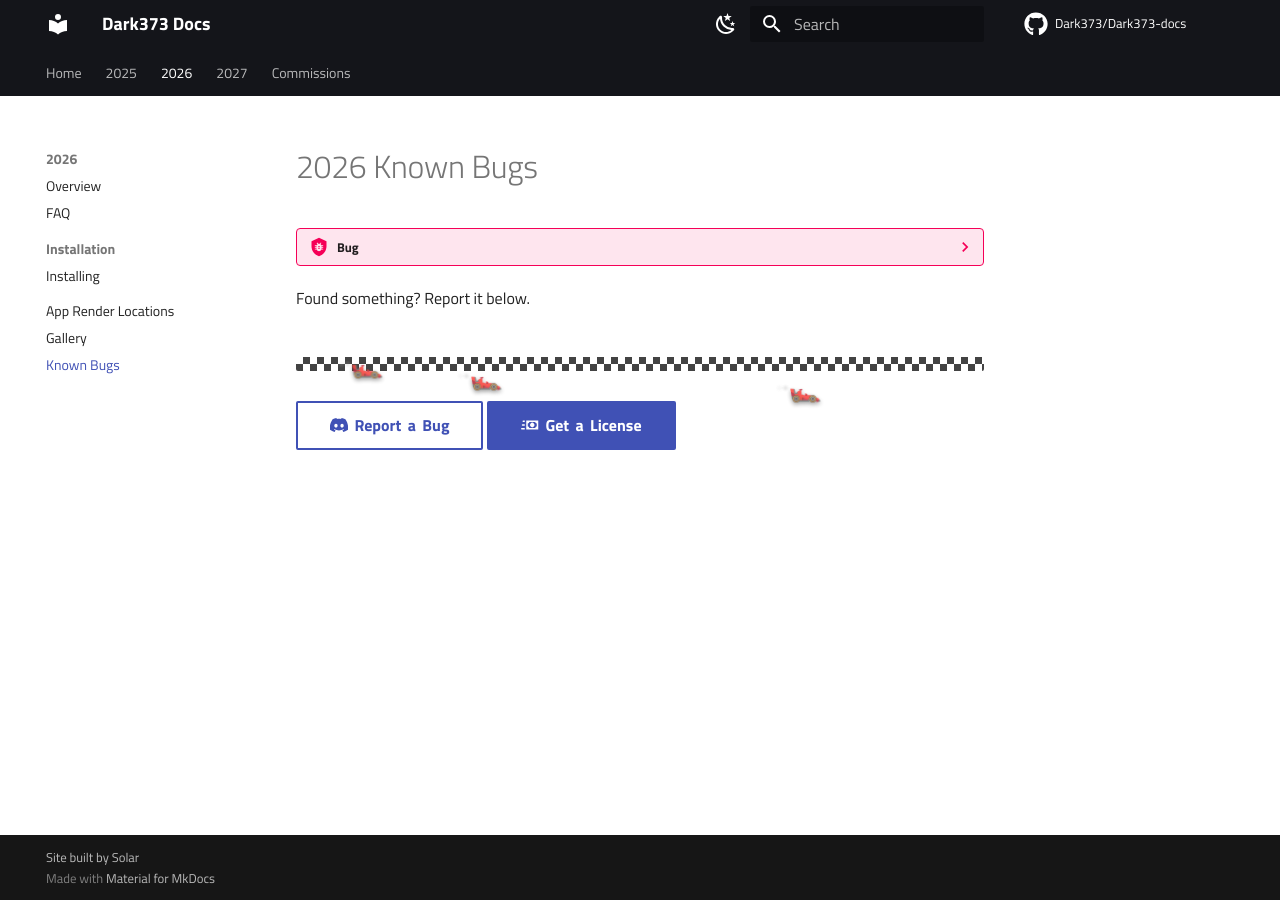
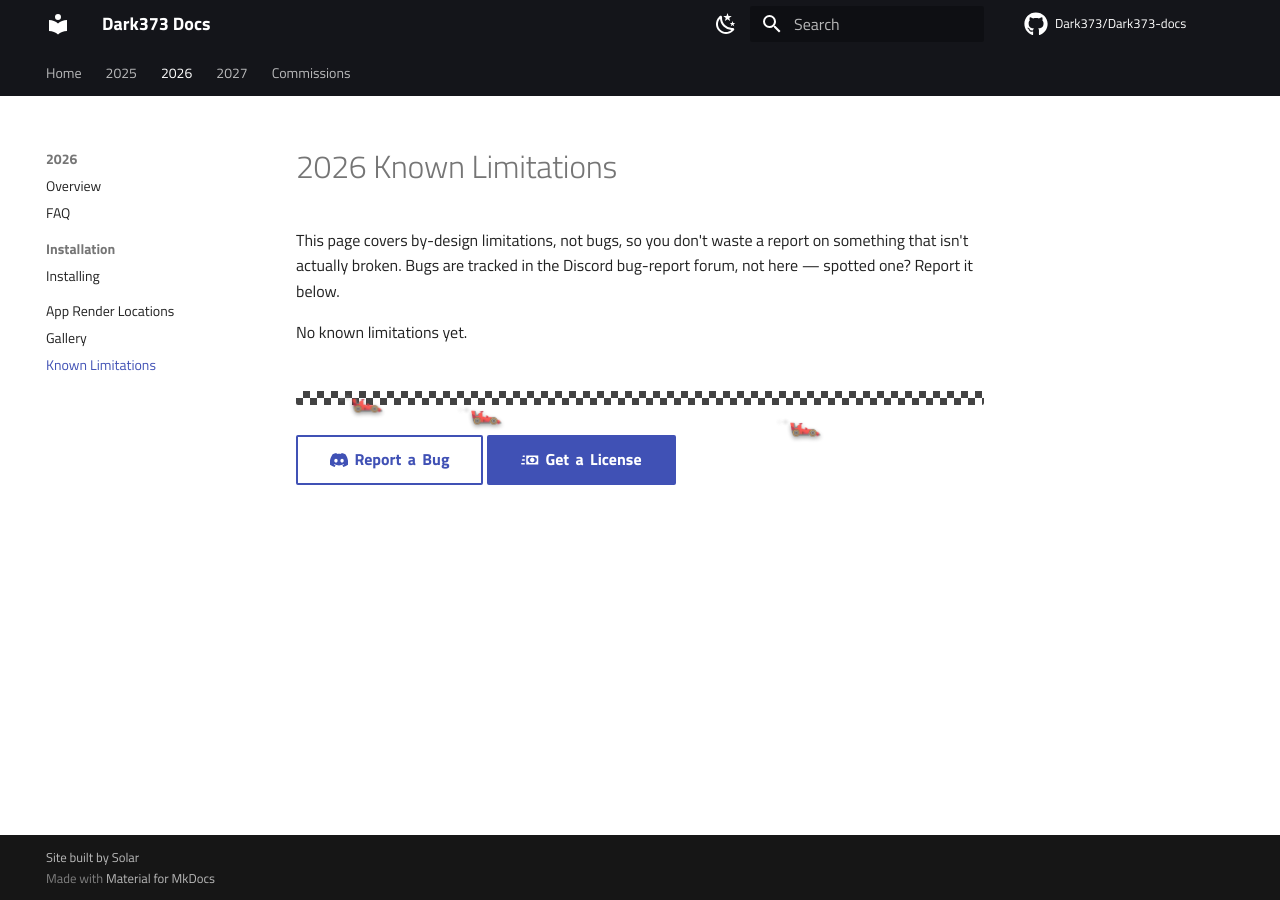
Before and after one commit to Dark373/Dark373-docs, an MkDocs documentation site: the page built from docs/project-1/known-bugs.md, in a window 1280 px wide. Built offline with MkDocs 1.6.1 and Material for MkDocs 9.7.7, drawn with Linux system fonts in a browser that asks for light colours; comment, search, counter and statistics services are not loaded.

Commit message:
Rename Known Bugs to Known Limitations
Live bug tracking already happens in the Discord bug-report forum,
and won't be duplicated here. Repurposed the page to document
by-design limitations only (not bugs), so users don't waste a report
on something that isn't actually broken:

- Nav label, page H1, and homepage-style Links list all renamed
  Known Bugs -> Known Limitations (2025 and 2026 - 2027 doesn't have
  this page yet)
- Dropped the "known bugs" table/tracker entirely
- 2025 keeps its real limitation (the pre-v9.8 driver naming note);
  2026 says "No known limitations yet" until one applies
- Both point bug reports at the Discord forum instead

```diff
--- a/docs/project-1/known-bugs.md
+++ b/docs/project-1/known-bugs.md
@@ -1,11 +1,10 @@
-# 2026 Known Bugs
+# 2026 Known Limitations
 
-??? bug
-    | Bug | Status | Notes |
-    | --- | --- | --- |
-    | No known bugs | n/a | n/a |
+This page covers by-design limitations, not bugs, so you don't waste a
+report on something that isn't actually broken. Bugs are tracked in the
+Discord bug-report forum, not here — spotted one? Report it below.
 
-Found something? Report it below.
+No known limitations yet.
 
 <div class="checker-divider"></div>
 
--- a/mkdocs.yml
+++ b/mkdocs.yml
@@ -83,7 +83,7 @@ nav:
           - Setup: f1-2025-theme/theme-options.md
       - App Render Locations: f1-2025-theme/app-render-locations.md
       - Gallery: f1-2025-theme/gallery.md
-      - Known Bugs: f1-2025-theme/known-bugs.md
+      - Known Limitations: f1-2025-theme/known-bugs.md
   - 2026:
       - Overview: project-1/index.md
       - FAQ: project-1/faq.md
@@ -91,7 +91,7 @@ nav:
           - Installing: project-1/installation.md
       - App Render Locations: project-1/app-render-locations.md
       - Gallery: project-1/gallery.md
-      - Known Bugs: project-1/known-bugs.md
+      - Known Limitations: project-1/known-bugs.md
   - 2027:
       - Overview: 2027/index.md
       - FAQ: 2027/faq.md
```
Also changed, not shown: docs/f1-2025-theme/index.md (+1 -1 lines), docs/f1-2025-theme/known-bugs.md (+5 -8 lines), docs/project-1/index.md (+1 -1 lines).
